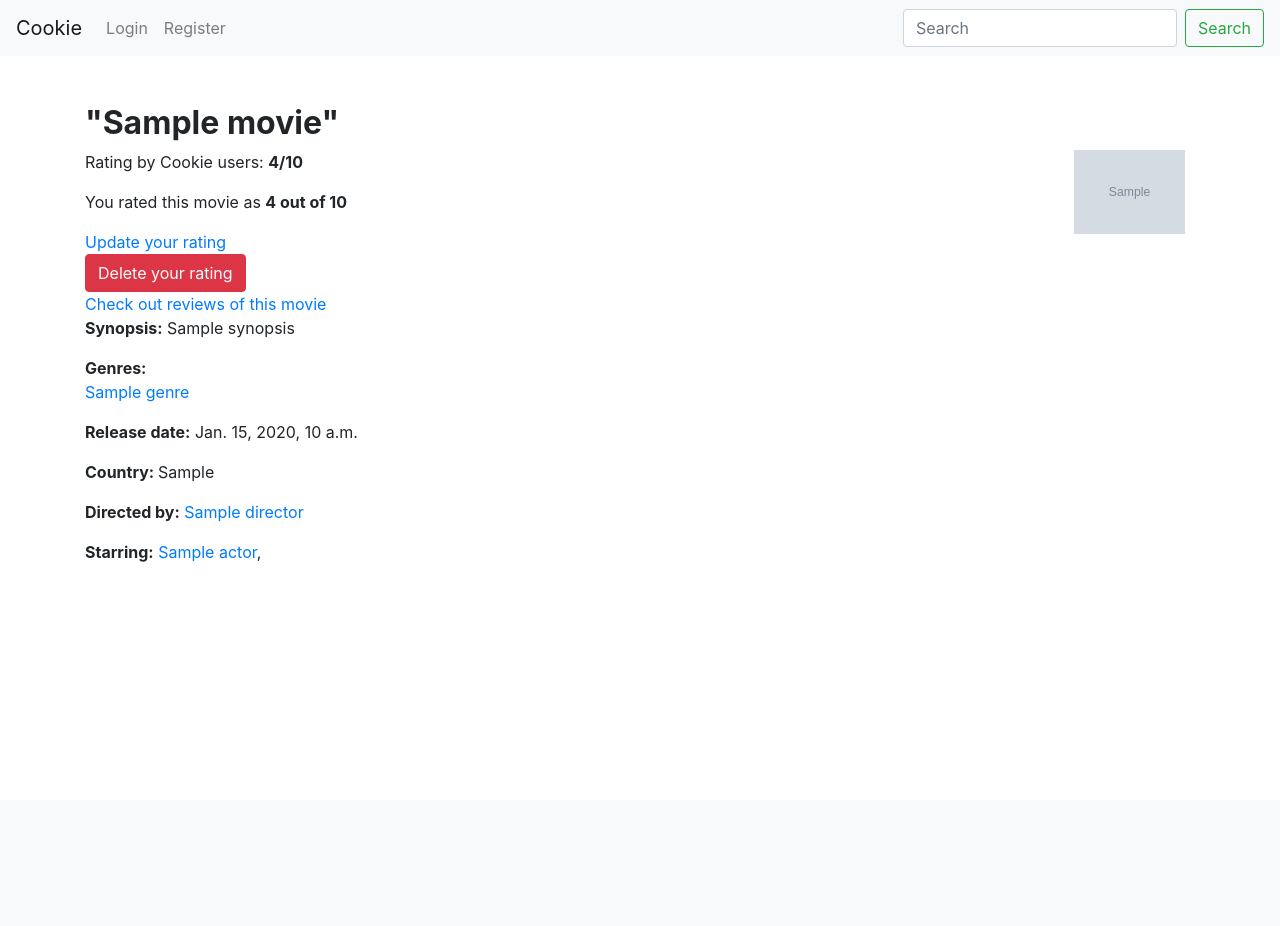
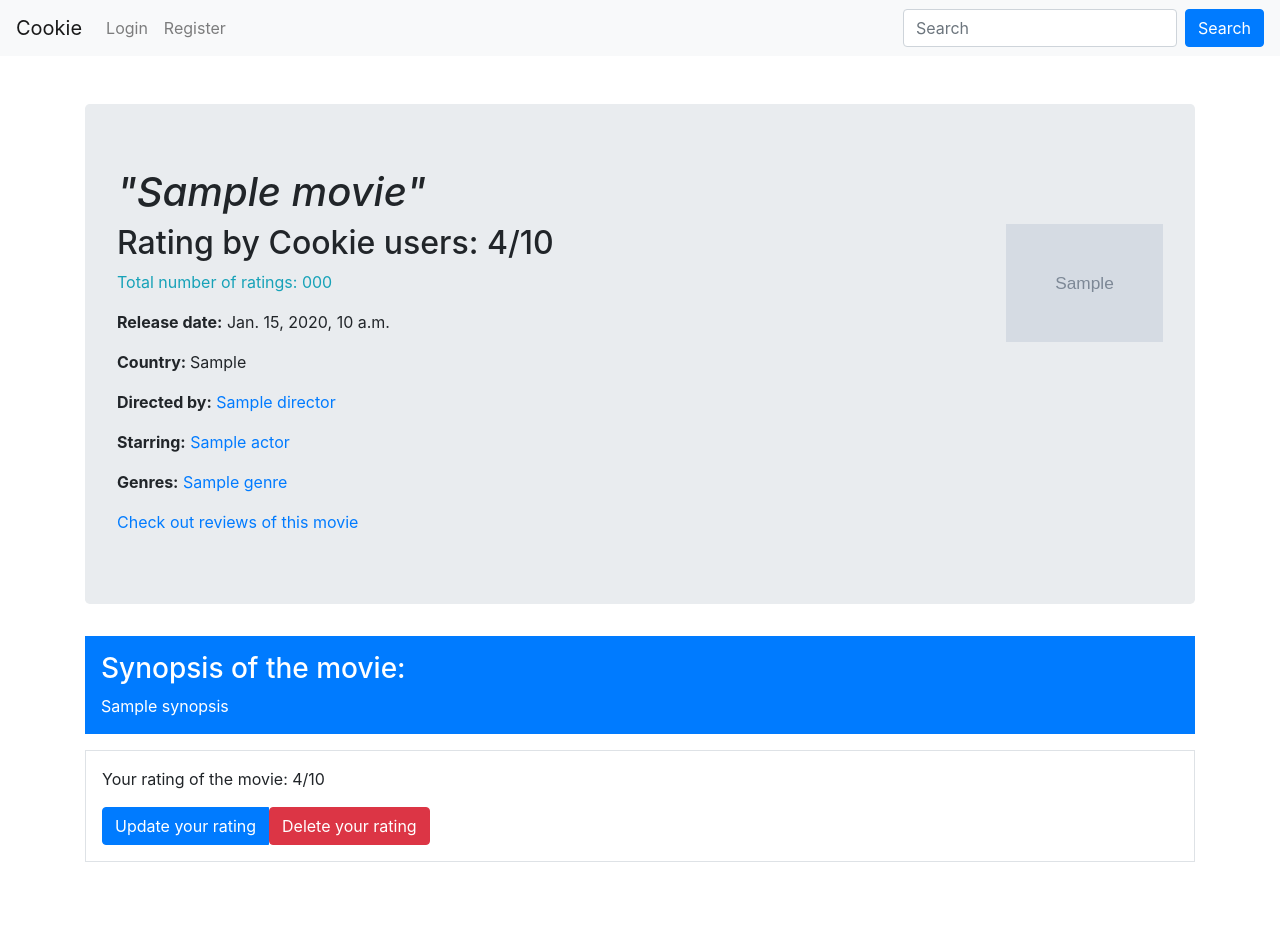
Before and after one commit to Andrew-157/dj_project_3, a Django app: template movies/templates/movies/movie_detail.html in a window 1280 px wide. Before the commit the page ends 562 px from the top, so only its background shows below. Run offline with Django 4.2, Linux system fonts and the light colour scheme; the template is opened without the code that fills it: most values are stand-ins (such as "Sample title", 1, 10 or a date in 2020); grey boxes marked "Sample" are stand-in pictures; some libraries are stand-ins or nearby versions.

Commit message:
Some changes

```diff
--- a/movies/templates/movies/actor_page.html
+++ b/movies/templates/movies/actor_page.html
@@ -5,7 +5,7 @@
     <div class="jumbotron" style="height: 350px;">
         <h1 class="font-italic">{{ actor }}</h1>
         <img src="{{ actor.photo.url }}" alt="Director photo" style="float: right; width: 10%;">
-        <h2>Number of movies the actor is starring in: <mark>{{ movies|length }}</mark></h2>
+        <h2>Number of movies the actor is starring in on Cookie: <mark>{{ movies|length }}</mark></h2>
     </div>
     <div class="container py-5">
         <div class="card-columns">
--- a/movies/templates/movies/includes/navbar.html
+++ b/movies/templates/movies/includes/navbar.html
@@ -33,6 +33,7 @@
     <form class="form-inline" action="{% url 'movies:search' %}" method="get">
         <input class="form-control mr-sm-2" type="text" placeholder="Search" aria-label="Search" name="q">
         {% csrf_token %}
-        <button class="btn btn-outline-success my-2 my-sm-0" type="submit">Search</button>
+        <!-- <button class="btn btn-outline-success my-2 my-sm-0" type="submit">Search</button> -->
+        <button class="btn btn-primary" type="submit">Search</button>
     </form>
 </nav>
--- a/movies/templates/movies/movie_detail.html
+++ b/movies/templates/movies/movie_detail.html
@@ -2,14 +2,57 @@
 
 {% block content %}
 <div class="container py-5">
-    <h2><strong>"{{ movie.title }}"</strong></h2>
-    <img src="{{ movie.poster.url }}" alt="Movie poster" style="width: 10%; float: right; margin-right: 10px;">
-    {% if movie.avg_rating %}
-    <p>Rating by Cookie users: <strong>{{ movie.avg_rating }}/10</strong></p>
-    {% else %}
-    <p>Was not rated by anyone yet</p>
-    {% endif %}
-    {% if rating %}
+    <div class="jumbotron" style="height: 500px;">
+        <h1 class="font-italic">"{{ movie.title }}"</h1>
+        <img src="{{ movie.poster.url }}" alt="Movie poster" style="width: 15%; float: right;">
+        {% if movie.avg_rating %}
+        <h2>Rating by Cookie users: {{ movie.avg_rating }}/10</h2>
+        <p class="text-info">Total number of ratings: {{ number_of_ratings }}</p>
+        {% else %}
+        <h2 class="text-info">The movie was not rated by anyone yet</h2>
+        {% endif %}
+        <p><strong>Release date:</strong> {{ movie.release_date }}</p>
+        <p><strong>Country: </strong> {{ movie.get_country_display }}</p>
+        <p><strong>Directed by:</strong>
+            <a href="{% url 'movies:director-page' movie.director.slugged_name %}">{{movie.director }}</a>
+        </p>
+        <p>
+            <strong>Starring:</strong>
+            {% for actor in movie.actors.all %}
+            <a href="{% url 'movies:actor-page' actor.slugged_name %}">{{ actor }}</a>
+            {% if not forloop.last %}, {% endif %}
+            {% endfor %}
+        </p>
+        <p>
+            <strong>Genres:</strong>
+            {% for genre in movie.genres.all %}
+            <a href="{% url 'movies:genre-movies' genre.slug %}">{{ genre }}</a>
+            {% if not forloop.last %}, {% endif %}
+            {% endfor %}
+        </p>
+        <a href="{% url 'movies:review-list' movie.id %}">Check out reviews of this movie</a>
+    </div>
+    <div class="container p-3 my-3 bg-primary text-white">
+        <h3>Synopsis of the movie:</h3>
+        {{ movie.synopsis }}
+    </div>
+    <div class="container p-3 my-3 border">
+        {% if rating %}
+        <p>Your rating of the movie: {{ rating.rating }}/10</p>
+        <div class="btn-group">
+            <a href="{% url 'movies:rate-movie-update' movie.id %}" class="btn btn-primary">
+                Update your rating
+            </a>
+            <form action="{% url 'movies:rate-movie-delete' movie.id %}" method="post">
+                {% csrf_token %}
+                <button class="btn btn-danger">Delete your rating</button>
+            </form>
+        </div>
+        {% else %}
+        <a href="{% url 'movies:rate-movie' movie.id %}" class="btn btn-primary">Rate this movie</a>
+        {% endif %}
+    </div>
+    <!-- {% if rating %}
     <div>
         <p>You rated this movie as <strong>{{ rating.rating }} out of 10</strong></p>
         <a href="{% url 'movies:rate-movie-update' movie.id %}">Update your rating</a>
@@ -23,26 +66,6 @@
         <a href="{% url 'movies:rate-movie' movie.id %}">Rate this movie</a>
     </div>
     {% endif %}
-    <a href="{% url 'movies:review-list' movie.id %}">Check out reviews of this movie</a>
-    <p>
-        <strong>Synopsis:</strong>
-        {{ movie.synopsis }}
-    </p>
-    <p><strong>Genres:</strong><br>
-        {% for genre in movie.genres.all %}
-        <a href="{% url 'movies:genre-movies' genre.slug %}">{{ genre }}</a><br>
-        {% endfor %}
-    </p>
-    <p><strong>Release date:</strong> {{ movie.release_date }}</p>
-    <p><strong>Country: </strong> {{ movie.get_country_display }}</p>
-    <p><strong>Directed by:</strong>
-        <a href="{% url 'movies:director-page' movie.director.slugged_name %}">{{movie.director }}</a>
-    </p>
-    <p>
-        <strong>Starring:</strong>
-        {% for actor in movie.actors.all %}
-        <a href="{% url 'movies:actor-page' actor.slugged_name %}">{{ actor }}</a>,
-        {% endfor %}
-    </p>
+    <a href="{% url 'movies:review-list' movie.id %}">Check out reviews of this movie</a> -->
 </div>
 {% endblock %}
--- a/movies/templates/movies/movies_by_genre.html
+++ b/movies/templates/movies/movies_by_genre.html
@@ -2,7 +2,9 @@
 
 {% block content %}
 <div class="container py-5">
-    <h2> Number of movies found in genre "{{ genre }}": {{ movies|length }}</h2>
+    <div class="container py-5">
+        <h2> Number of movies found in genre <mark>"{{ genre }}"</mark>: {{ movies|length }}</h2>
+    </div>
     <div class="card-columns">
         {% for movie in movies %}
         <div class="card" style="width: 300px;">
--- a/movies/views.py
+++ b/movies/views.py
@@ -79,6 +79,9 @@ class MovieDetailView(DetailView):
                 context['rating'] = None
         else:
             context['rating'] = None
+        context['number_of_ratings'] = Rating.objects.\
+            select_related('movie').\
+            filter(movie__slug=self.kwargs['slug']).all().count()
         return context
 
 
```
